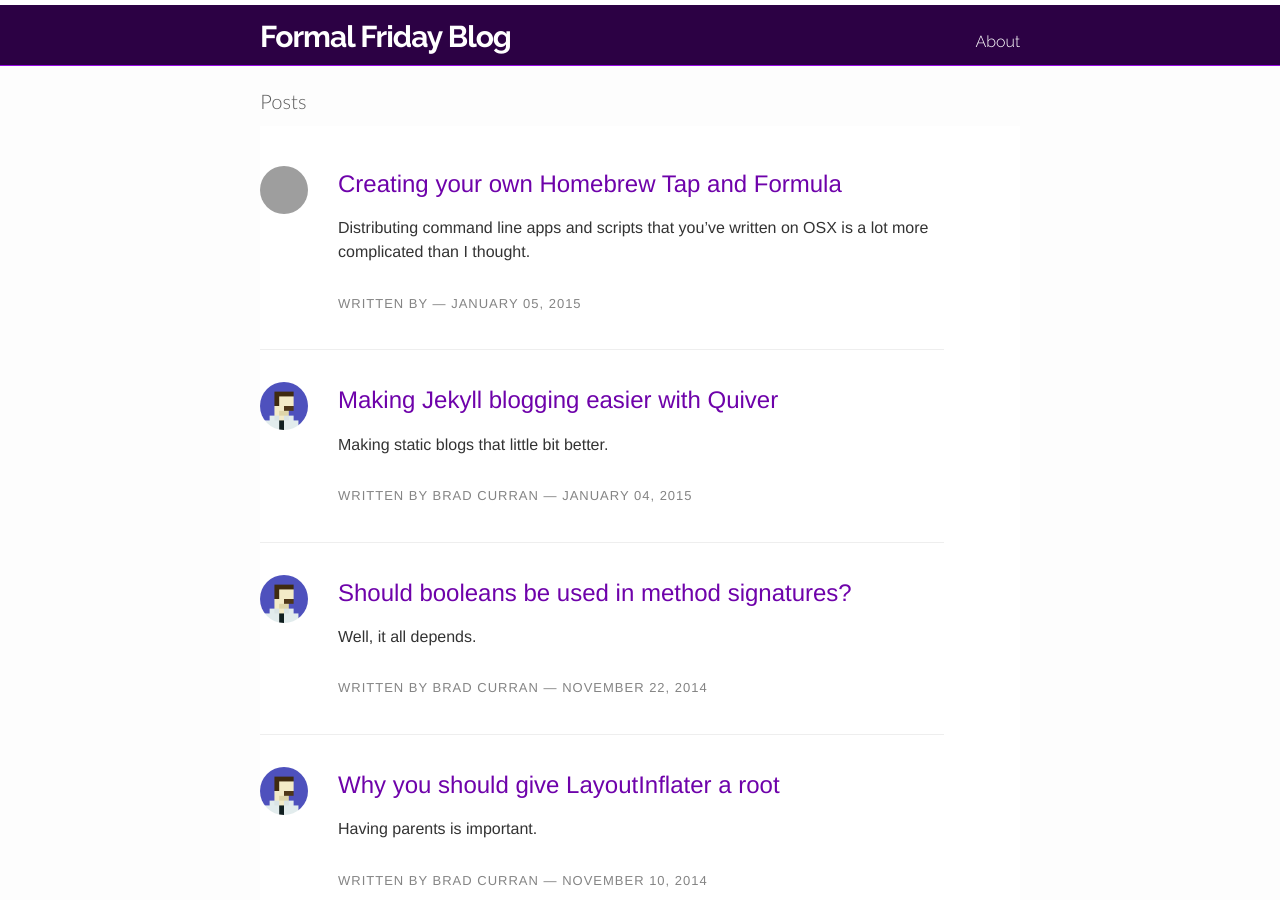
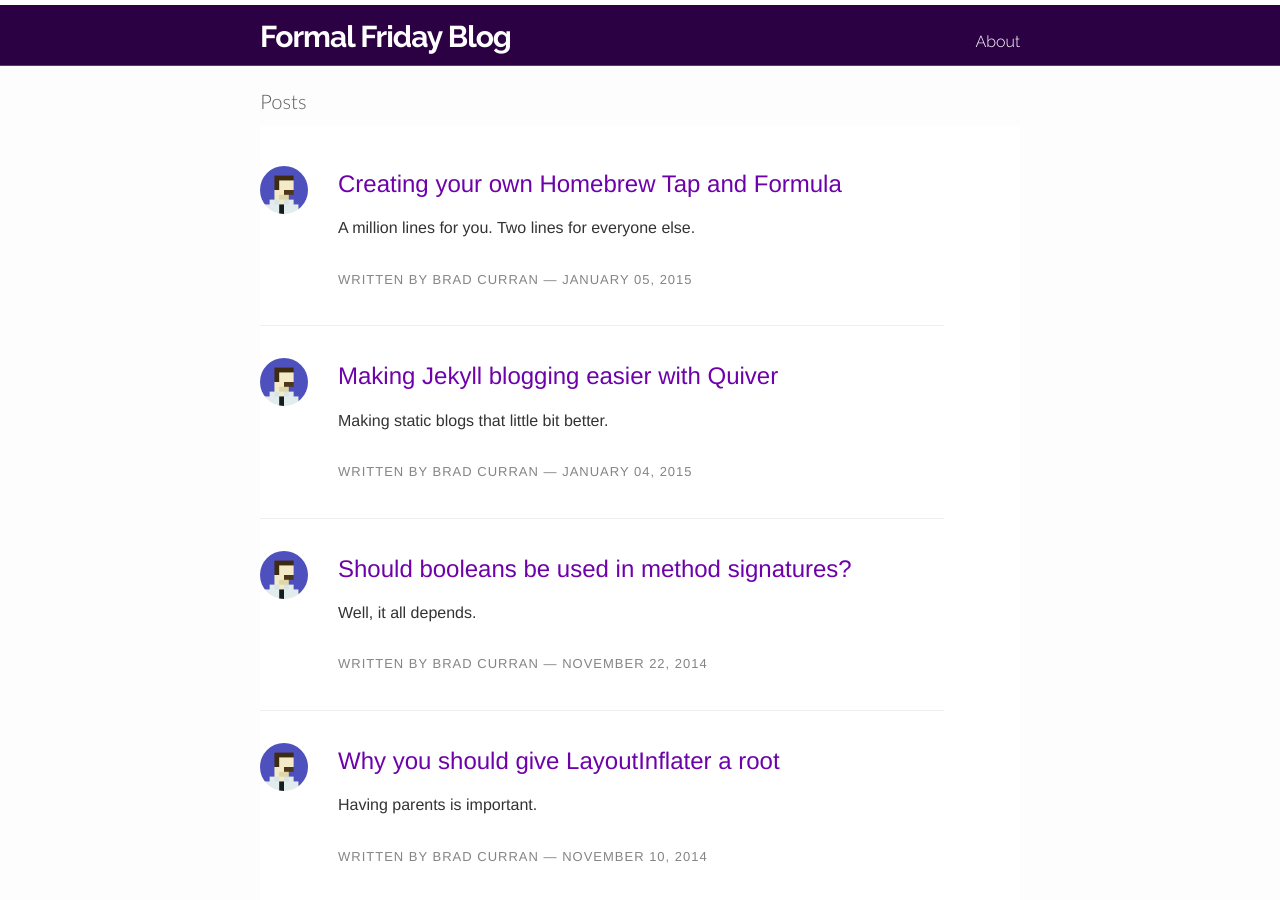
Before and after one commit to codebeer/codebeer.github.io, a Jekyll site: the page built from index.html, in a window 1280 px wide and 900 px high. Built offline with Jekyll 4.4.1, drawn with Linux system fonts in a browser that asks for light colours; grey boxes are pictures that could not be loaded.

Commit message:
Updated the front matter for Creating your own homebrew tap and formula.

```diff
--- a/_posts/2015-01-05-creating-your-own-homebrew-tap-and-formula.markdown
+++ b/_posts/2015-01-05-creating-your-own-homebrew-tap-and-formula.markdown
@@ -3,6 +3,11 @@ layout: post
 title: Creating your own Homebrew Tap and Formula
 tags:
     - homebrew
+author:
+    name: "Brad Curran"
+    image: "brad.png"
+    twitter: "bradley_curran"
+excerpt: "A million lines for you. Two lines for everyone else. "
 ---
 
 Distributing command line apps and scripts that you've written on OSX is a lot more complicated than I thought.
```
